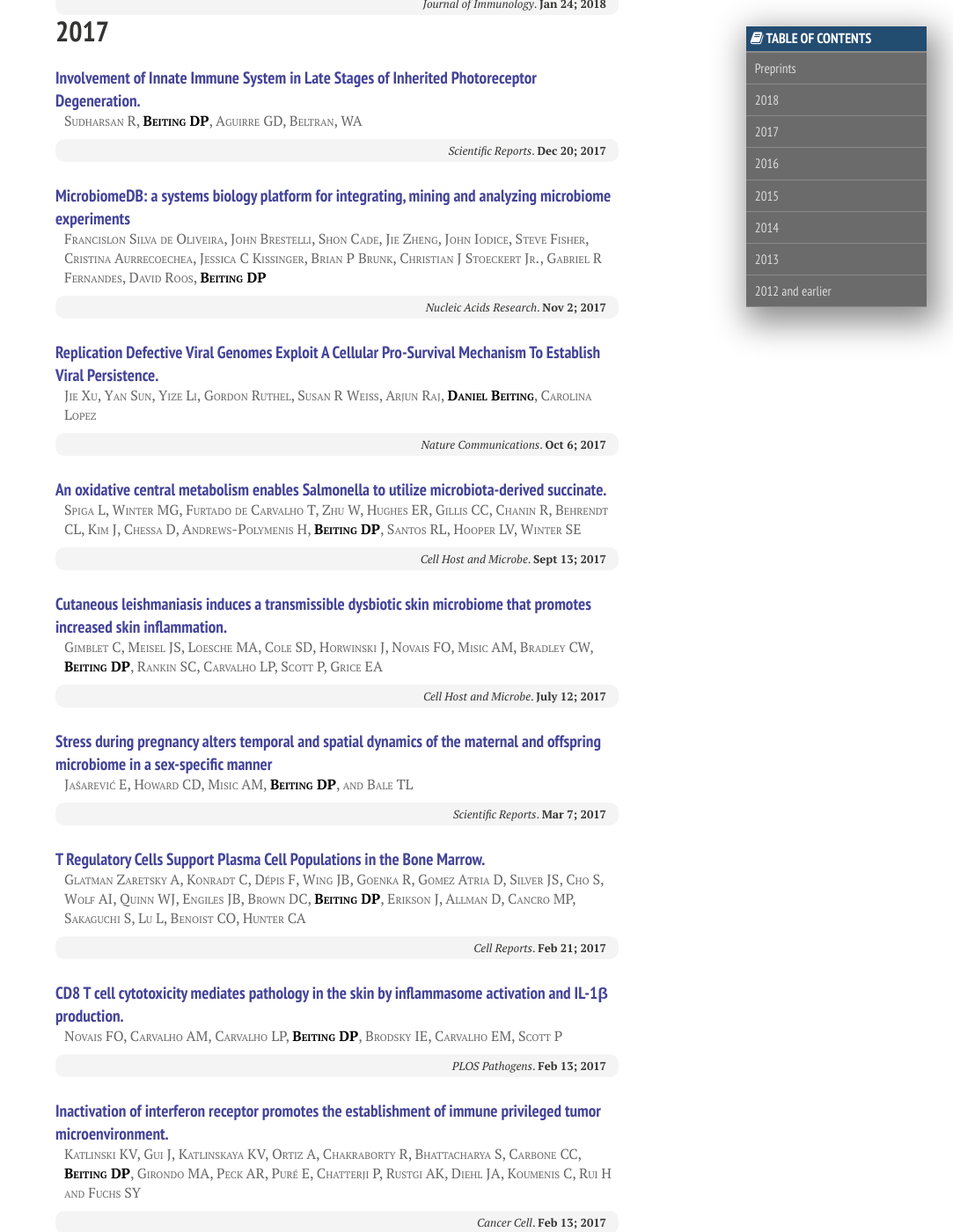
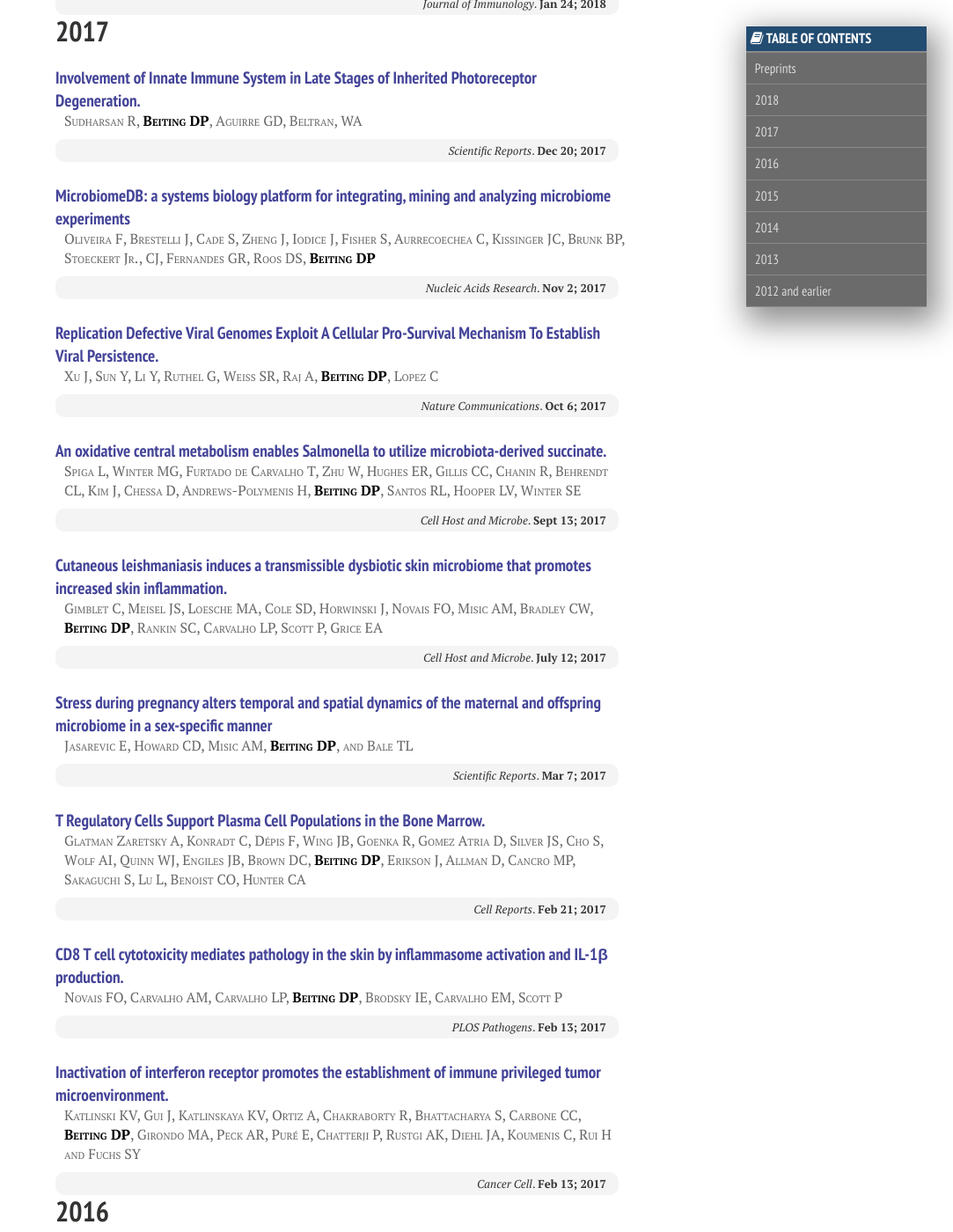
Before and after one commit to hostmicrobe/hostmicrobe.github.io, a Jekyll site: the page built from publications/index.md, in a window 1280 px wide and 1400 px high, scrolled down 893 px. Shown: the whole window at 88% size, without its empty margins (197-1280 px from the left). Built offline with Jekyll 4.4.1, drawn with Linux system fonts in a browser that asks for light colours; nearby versions of some CDN libraries.

Commit message:
updating pubs

```diff
--- a/publications/index.md
+++ b/publications/index.md
@@ -52,13 +52,13 @@ comments: false
 
 <div class="pub">
     <h3><a href="https://academic.oup.com/nar/article/doi/10.1093/nar/gkx1027/4584629?guestAccessKey=8193dea0-3af8-4177-a286-18cf5d37d6b9" target="_new">MicrobiomeDB: a systems biology platform for integrating, mining and analyzing microbiome experiments</a></h3>
-    <span class="pub-authors">Francislon Silva de Oliveira, John Brestelli, Shon Cade, Jie Zheng, John Iodice, Steve Fisher, Cristina Aurrecoechea, Jessica C Kissinger, Brian P Brunk, Christian J Stoeckert Jr., Gabriel R Fernandes, David Roos, <span class="pub-member-author">Beiting DP</span></span>
+    <span class="pub-authors">Oliveira F, Brestelli J, Cade S, Zheng J, Iodice J, Fisher S, Aurrecoechea C, Kissinger JC, Brunk BP, Stoeckert Jr., CJ, Fernandes GR, Roos DS, <span class="pub-member-author">Beiting DP</span></span>
     <span class="pub-journal"><i>Nucleic Acids Research</i>. <b>Nov 2; 2017</b></span>
 </div>
 
 <div class="pub">
     <h3><a href="https://www.nature.com/articles/s41467-017-00909-6" target="_new">Replication Defective Viral Genomes Exploit A Cellular Pro-Survival Mechanism To Establish Viral Persistence.</a></h3>
-    <span class="pub-authors">Jie Xu, Yan Sun, Yize Li, Gordon Ruthel, Susan R Weiss, Arjun Raj, <span class="pub-member-author">Daniel Beiting</span>, Carolina Lopez</span>
+    <span class="pub-authors">Xu J, Sun Y, Li Y, Ruthel G, Weiss SR, Raj A, <span class="pub-member-author">Beiting DP</span>, Lopez C</span>
 <span class="pub-journal"><i>Nature Communications</i>. <b>Oct 6; 2017</b></span>
 </div>
 
@@ -76,7 +76,7 @@ comments: false
 
 <div class="pub">
     <h3><a href="http://hostmicrobe.github.io/myPapers/Eldin_SciRep_2017.pdf" target="_new">Stress during pregnancy alters temporal and spatial dynamics of the maternal and offspring microbiome in a sex-specific manner</a></h3>
-    <span class="pub-authors">Jašarević E, Howard CD, Misic AM, <span class="pub-member-author">Beiting DP</span>, and Bale TL</span>
+    <span class="pub-authors">Jasarevic E, Howard CD, Misic AM, <span class="pub-member-author">Beiting DP</span>, and Bale TL</span>
     <span class="pub-journal"><i>Scientific Reports</i>. <b>Mar 7; 2017</b></span>
 </div>
 
```
Also changed, not shown: publications/pendingPubs.md (+0 -6 lines).
